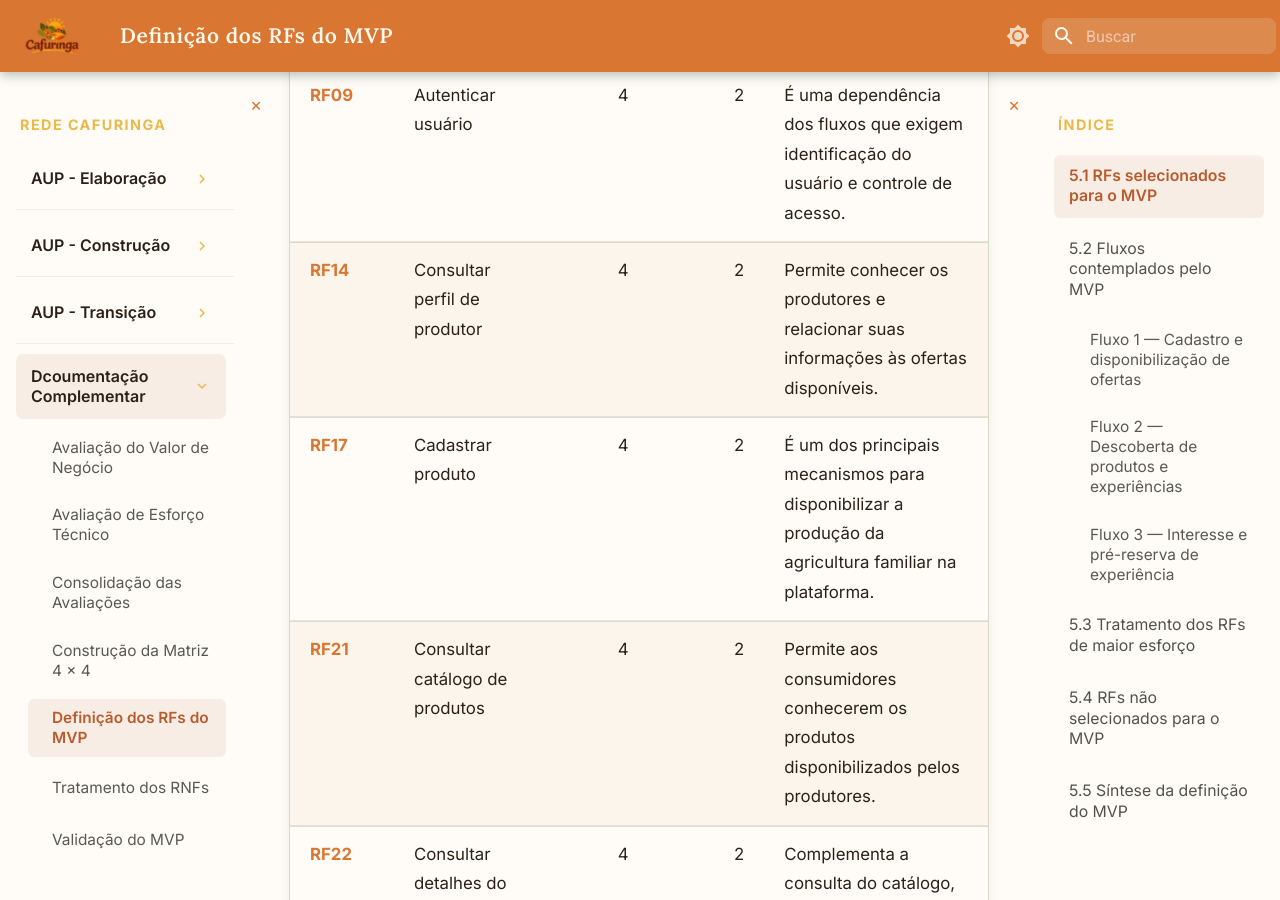
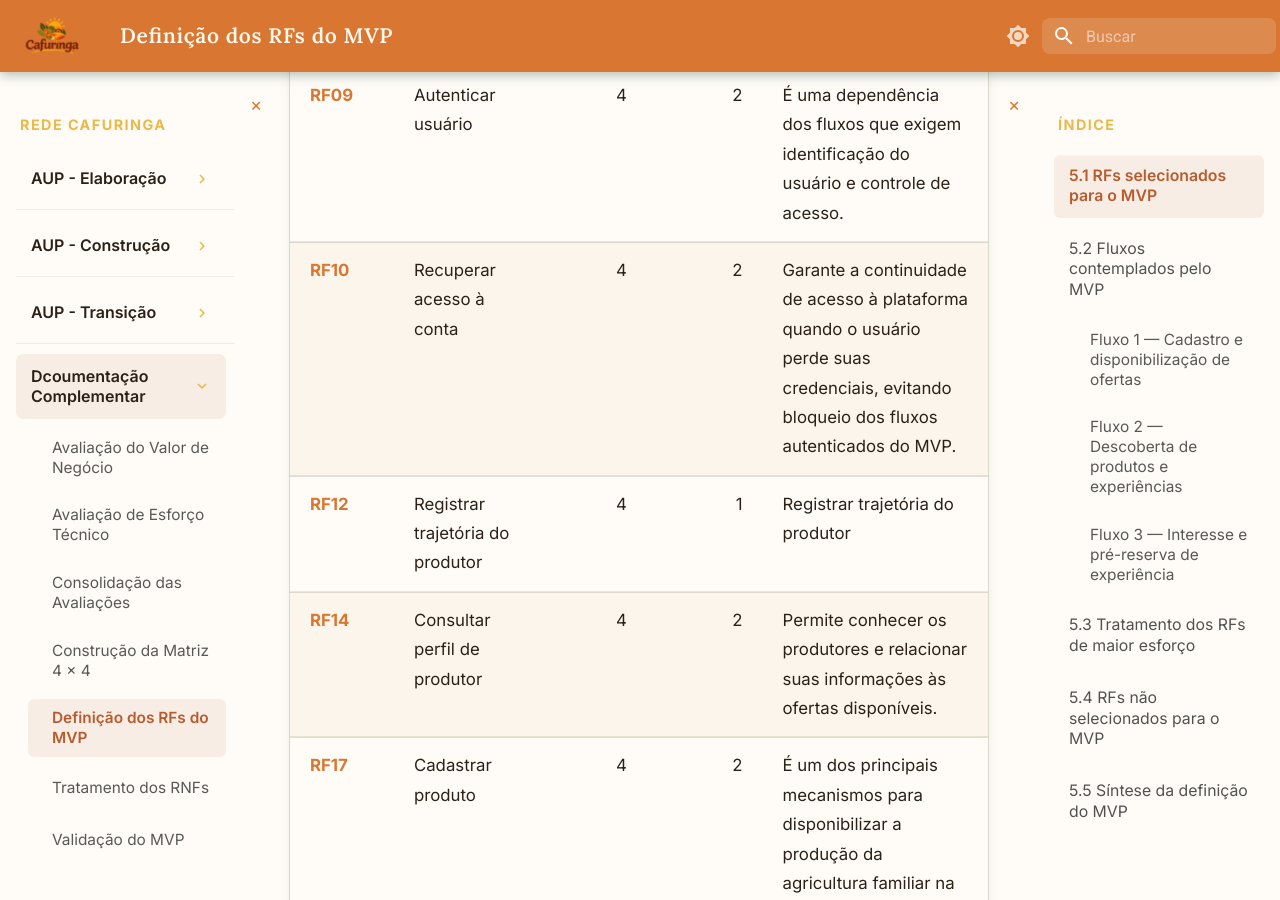
Before and after one commit to mdsreq-fga-unb/REQ-2026.2-T02-RedeCafuringa, an MkDocs documentation site: the page built from docs/doc_complementar/definicao_rfs_mvp.md, in a window 1280 px wide and 900 px high, scrolled down 1609 px. Built offline with MkDocs 1.6.1 and Material for MkDocs 9.7.7, drawn with Linux system fonts in a browser that asks for light colours; some of the changed text lies outside the part shown.

```diff
--- a/docs/doc_complementar/definicao_rfs_mvp.md
+++ b/docs/doc_complementar/definicao_rfs_mvp.md
@@ -13,6 +13,8 @@ Dessa forma, foram priorizados os requisitos necessários para formar um fluxo m
 | **RF03** | Cadastrar usuário admin              |     4 |       1 | Permite estabelecer a gestão administrativa da plataforma desde a primeira versão.                                                                                                            |
 | **RF04** | Consultar usuários cadastrados       |     4 |       2 | Fornece ao administrador uma visão básica dos usuários e apoia a manutenção da plataforma.                                                                                                    |
 | **RF09** | Autenticar usuário                   |     4 |       2 | É uma dependência dos fluxos que exigem identificação do usuário e controle de acesso.                                                                                                        |
+| **RF10** | Recuperar acesso à conta             |     4 |       2 | Garante a continuidade de acesso à plataforma quando o usuário perde suas credenciais, evitando bloqueio dos fluxos autenticados do MVP.                                                     |
+| **RF12** | Registrar trajetória do produtor     |     4 |       1 | Registrar trajetória do produtor | 4 | 1 | Contribui para apresentar a identidade, a história e a experiência do produtor, fortalecendo sua valorização e contextualizando as ofertas disponibilizadas na plataforma.                                                                                                        |
 | **RF14** | Consultar perfil de produtor         |     4 |       2 | Permite conhecer os produtores e relacionar suas informações às ofertas disponíveis.                                                                                                          |
 | **RF17** | Cadastrar produto                    |     4 |       2 | É um dos principais mecanismos para disponibilizar a produção da agricultura familiar na plataforma.                                                                                          |
 | **RF21** | Consultar catálogo de produtos       |     4 |       2 | Permite aos consumidores conhecerem os produtos disponibilizados pelos produtores.                                                                                                            |
@@ -25,6 +27,7 @@ Dessa forma, foram priorizados os requisitos necessários para formar um fluxo m
 | **RF45** | Consultar pré-reserva                |     3 |       2 | É necessário para que os envolvidos acompanhem as solicitações realizadas.                                                                                                                    |
 | **RF46** | Cancelar solicitação de pré-reserva  |     4 |       2 | Completa o controle básico da solicitação por parte do visitante.                                                                                                                             |
 | **RF47** | Responder pré-reserva de experiência |     4 |       3 | Completa o fluxo de pré-reserva ao permitir que o responsável pela experiência aceite ou rejeite a solicitação.                                                                               |
+| **RF48** | Notificar alteração de pré-reserva   |     4 |       3 | Mantém visitante e responsável informados sobre mudanças no estado da pré-reserva, completando o fluxo básico de acompanhamento e reduzindo a necessidade de consultas manuais.                                                                               |
 
 ## 5.2 Fluxos contemplados pelo MVP
 
```
Also changed, not shown: other parts of docs/doc_complementar/definicao_rfs_mvp.md (+2 -3 lines).
